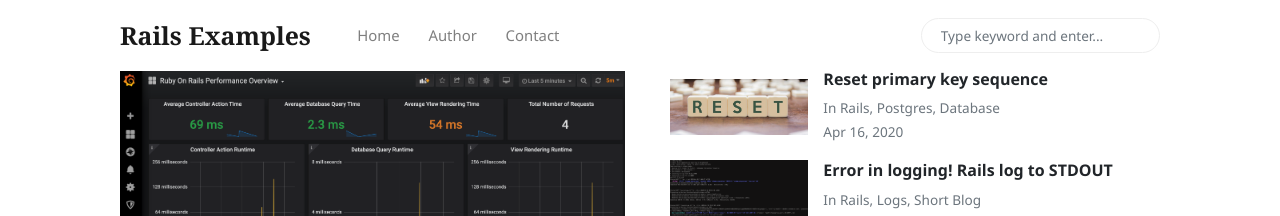
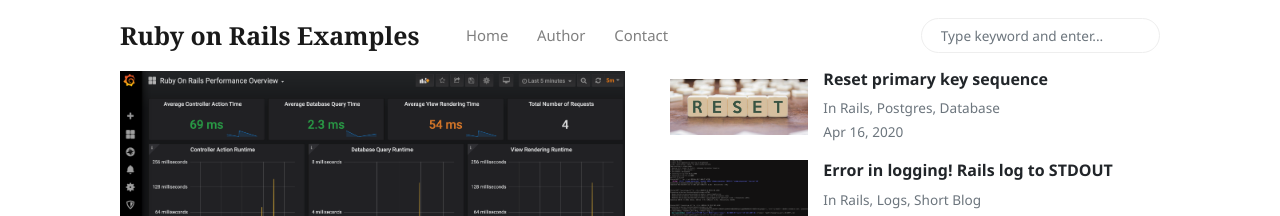
Before and after one commit to gourshete/gourshete.github.io, a Jekyll site: the page built from index.html, in a window 1280 px wide. Shown: the top 216 px of the page. Built offline with Jekyll 4.4.1, drawn with Linux system fonts in a browser that asks for light colours; nearby versions of some CDN libraries; the list of posts is cut into pages by our own code.

```diff
--- a/_config.yml
+++ b/_config.yml
@@ -1,5 +1,5 @@
 # Site
-name: 'Rails Examples'
+name: 'Ruby on Rails Examples'
 description: 'Exploring Rails'
 logo: 'assets/images/logo.png'
 favicon: 'assets/images/ruby-on-rails.png'
--- a/index.html
+++ b/index.html
@@ -1,5 +1,5 @@
 ---
-title: "Examples - Ruby on Rails"
+title: ""
 layout: default
 pagination:
     enabled: true
```
Also changed, not shown: 1 other file.
